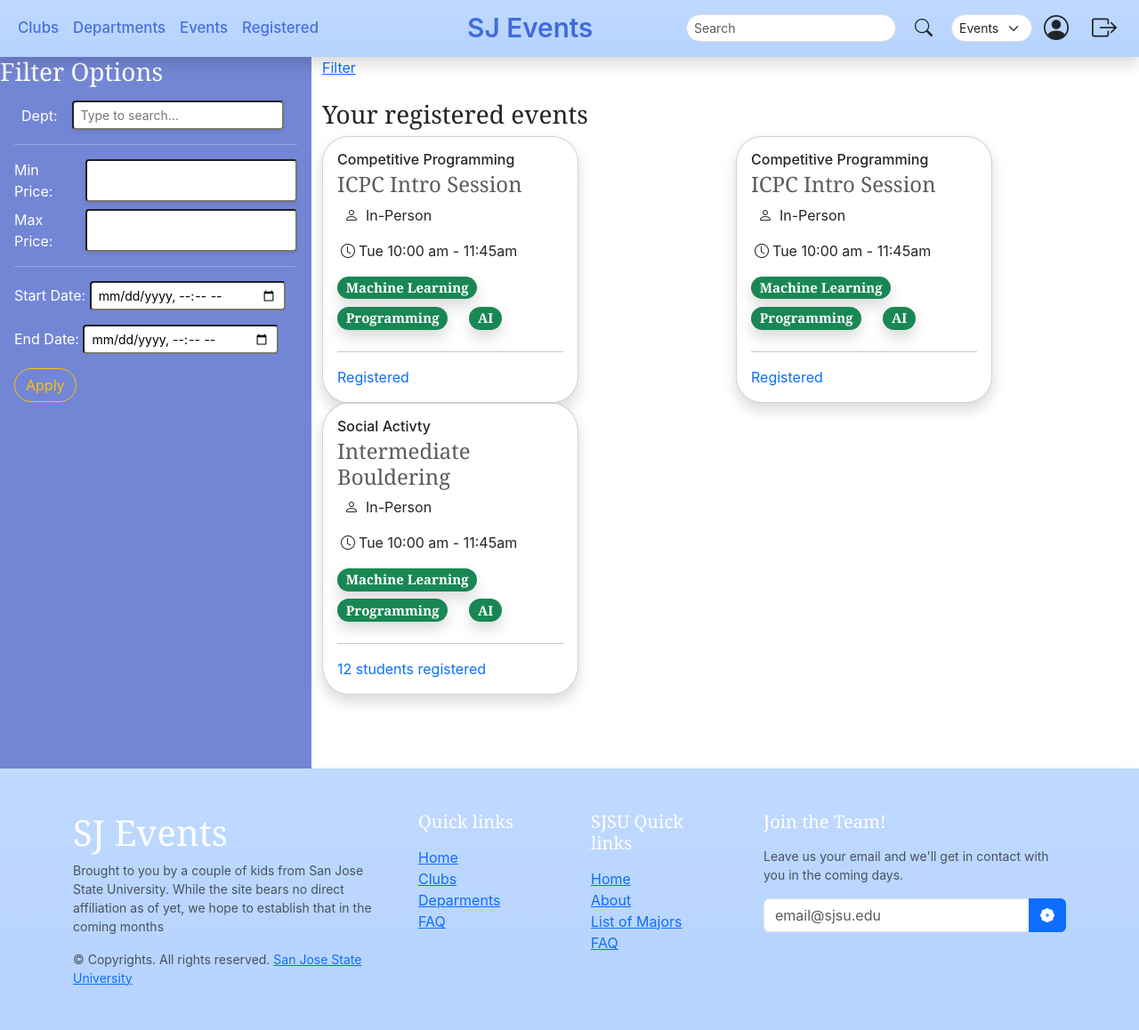
After one commit to CS160-04-Spring2024/Event-Management-App, a Django app: template events/pages/templates/user_registered_events.html in a window 1280 px wide. The commit adds this page. Shown: the whole page at 89% size. Run offline with Django 3.2, Linux system fonts and the light colour scheme; the template is opened without the code that fills it, so the values that code supplies are empty; some libraries are stand-ins or nearby versions.

Commit message:
initial commit for searchResults and registered events

```diff
--- a/events/pages/templates/homebase.html
+++ b/events/pages/templates/homebase.html
@@ -183,7 +183,7 @@
                     <a class="nav-link" href="{% url 'all_events'%}" tabindex="-1" >Events</a>
                 </li>
                 <li class="nav-item">
-                    <a class="nav-link" href="#" tabindex="-1" >Registered</a>
+                    <a class="nav-link" href="{% url 'registeredEvents'%}" tabindex="-1" >Registered</a>
                 </li>
             </ul>
                     <div class="mx-auto" style="padding-left: 10%;">
@@ -198,7 +198,7 @@
                         </div>
                         <div class="col-auto mr-2">
                             <button class="btn " type="button">
-                                <i class="bi bi-search h5"></i>
+                                <i class="bi bi-search h5" href="{% url 'searchResults'%}"></i>
                             </button>
                         </div>
                         <div class="col-auto">
--- /dev/null
+++ b/events/pages/templates/user_registered_events.html
@@ -0,0 +1,175 @@
+{% extends 'homebase.html' %}
+{%block content%}
+
+<div class="wrapper">
+    <!-- Sidebar -->
+<nav id="sidebar">
+    <div class="sidebar-header">
+        <h3>Filter Options</h3>
+    </div>
+
+    <form action="" class="mx-3">
+
+        <div class="my-3 px-2">
+            <div class="d-flex align-items-center"><label class="pe-3" id="DepartmentsList">Dept: </label>
+                <input class="form-control-sm shadow-sm" list="dept_list" id="DepartmentsList" placeholder="Type to search...">
+                <datalist id="dept_list">
+                    <option value="AAL">
+                    <option value="NYC">
+                    <option value="COMSCI">
+                    <option value="ENGR">
+                    <option value="MUSC">
+                </datalist>
+            </div>
+        </div>
+
+        <hr>
+        <div class="my-3">
+            <div class="d-flex mb-2">
+                <label for="minPrice" class="pe-2">Min Price:</label>
+                <input class="form-control-sm shadow-sm" type="number" min="0" max="100" step="any" name="" id="minPrice">
+            </div>
+            <div class="d-flex">
+                <label for="maxPrice" class="pe-2">Max Price:</label>
+                <input class="form-control-sm shadow-sm" min="0" max="100" step="any"  type="number" name="" id="maxPrice">
+            </div>
+        </div>
+
+        <hr>
+        <div class="my-3 mx-auto">
+            <label for="earliest">Start Date:</label>
+            <input class="d-md-inline form-control-sm" type="datetime-local" name="" id="earliest">
+        </div>
+        <div class="my-3">
+            <label for="latest">End Date:</label>
+            <input class="d-md-inline form-control-sm" type="datetime-local" name="" id="latest">
+        </div>
+        <button type="submit" class="btn btn-outline-warning rounded-pill">Apply</button>
+    </form>
+    <ul class="list-unstyled">
+        <li class="active">
+
+        </li>
+    </ul>
+</nav>
+
+
+
+<div id="content">
+        <div class="container-fluid">
+                <a class="text-primary" id="sidebarCollapse">Filter</a>
+
+
+                <div class="row mt-4">
+                    <h3>Your registered events</h3>
+
+                    <!-- col/card begins -->
+                    <div class="col">
+
+                            <div class="card position-relative shadow" style="width: 18rem; height: fit-content; border-radius: 10%;">
+                                <div class="card-body">
+                                    <h6 class="card-title">Competitive Programming</h6>
+                                    <h4 class="card-subtitle mb-2 text-muted">ICPC Intro Session</h4>
+                                    <div class="col d-flex">
+                                        <i class="bi bi-person mx-2"></i>
+                                        <p class="">In-Person</p>
+                                    </div>
+                                    <div class="col d-flex">
+                                        <i class="bi bi-clock mx-1"></i>
+                                        <p class="" style="font-size: medium;">Tue 10:00 am - 11:45am</p>
+                                    </div>
+                                        <div class="row">
+                                            <div class="col">
+                                                <h5><span class="badge rounded-pill bg-success shadow">Machine Learning</span></h5>
+                                            </div>
+                                            <div class="col">
+                                                <h5><span class="badge rounded-pill bg-success shadow">Programming</span></h5>
+                                            </div>
+                                            <div class="col">
+                                                <h5><span class="badge rounded-pill bg-success shadow">AI</span></h5>
+                                            </div>
+                                        </div>
+                                    <hr>
+                                    <a href="#" class="stretched-link" style="text-decoration: none;">Registered</a>
+                                </div>
+
+                            </div>
+
+
+                    </div>
+                    <!-- card end/begins -->
+                    <div class="col">
+
+                            <div class="card position-relative shadow" style="width: 18rem; height: fit-content; border-radius: 10%;">
+                                <div class="card-body">
+                                    <h6 class="card-title">Competitive Programming</h6>
+                                    <h4 class="card-subtitle mb-2 text-muted">ICPC Intro Session</h4>
+                                    <div class="col d-flex">
+                                        <i class="bi bi-person mx-2"></i>
+                                        <p class="">In-Person</p>
+                                    </div>
+                                    <div class="col d-flex">
+                                        <i class="bi bi-clock mx-1"></i>
+                                        <p class="" style="font-size: medium;">Tue 10:00 am - 11:45am</p>
+                                    </div>
+                                        <div class="row">
+                                            <div class="col">
+                                                <h5><span class="badge rounded-pill bg-success shadow">Machine Learning</span></h5>
+                                            </div>
+                                            <div class="col">
+                                                <h5><span class="badge rounded-pill bg-success shadow">Programming</span></h5>
+                                            </div>
+                                            <div class="col">
+                                                <h5><span class="badge rounded-pill bg-success shadow">AI</span></h5>
+                                            </div>
+                                        </div>
+                                    <hr>
+                                    <a href="#" class="stretched-link" style="text-decoration: none;">Registered</a>
+                                </div>
+
+                            </div>
+
+
+                    </div>
+                    <div class="col">
+
+                            <div class="card position-relative shadow" style="width: 18rem; height: fit-content; border-radius: 10%;">
+                                <div class="card-body">
+                                    <h6 class="card-title">Social Activty</h6>
+                                    <h4 class="card-subtitle mb-2 text-muted">Intermediate Bouldering</h4>
+                                    <div class="col d-flex">
+                                        <i class="bi bi-person mx-2"></i>
+                                        <p class="">In-Person</p>
+                                    </div>
+                                    <div class="col d-flex">
+                                        <i class="bi bi-clock mx-1"></i>
+                                        <p class="" style="font-size: medium;">Tue 10:00 am - 11:45am</p>
+                                    </div>
+                                        <div class="row">
+                                            <div class="col">
+                                                <h5><span class="badge rounded-pill bg-success shadow">Machine Learning</span></h5>
+                                            </div>
+                                            <div class="col">
+                                                <h5><span class="badge rounded-pill bg-success shadow">Programming</span></h5>
+                                            </div>
+                                            <div class="col">
+                                                <h5><span class="badge rounded-pill bg-success shadow">AI</span></h5>
+                                            </div>
+                                        </div>
+                                    <hr>
+                                    <a href="#" class="stretched-link" style="text-decoration: none;">12 students registered</a>
+                                </div>
+
+                            </div>
+
+
+                    </div>
+
+                </div>
+        </div>
+
+
+</div>
+</div>
+
+{%endblock%}
--- a/events/pages/urls.py
+++ b/events/pages/urls.py
@@ -11,5 +11,6 @@ urlpatterns = [
     path('sjevents/event/id', views.event, name='event'),
     path('sjevents/club/id', views.club, name='club'),
     path('sjevents/admin/event/create', views.create_event, name='createEvent'),
-
+    path('sjevents/registered', views.user_registered_events, name='registeredEvents'), # user registered events
+    path('sjevents/search', views.search_results, name='searchResults'),
 ]
--- a/events/pages/views.py
+++ b/events/pages/views.py
@@ -23,6 +23,11 @@ def create_event(request):
    # form = EventForm(request.POST or None)
     return render(request, 'createEvent.html', {'form': EventForm()})
 
+def user_registered_events(request): # render user registered event page
+    return render(request, 'user_registered_events.html', {})
+
+def search_results(request): # render user's query {events, clubs, departments}
+    return render(request, 'search_results.html', {})
 
 def all_events(request):
     return render(request, 'all_events.html', {})
```
Also changed, not shown: events/pages/templates/search_results.html (added, +108 -0 lines).
